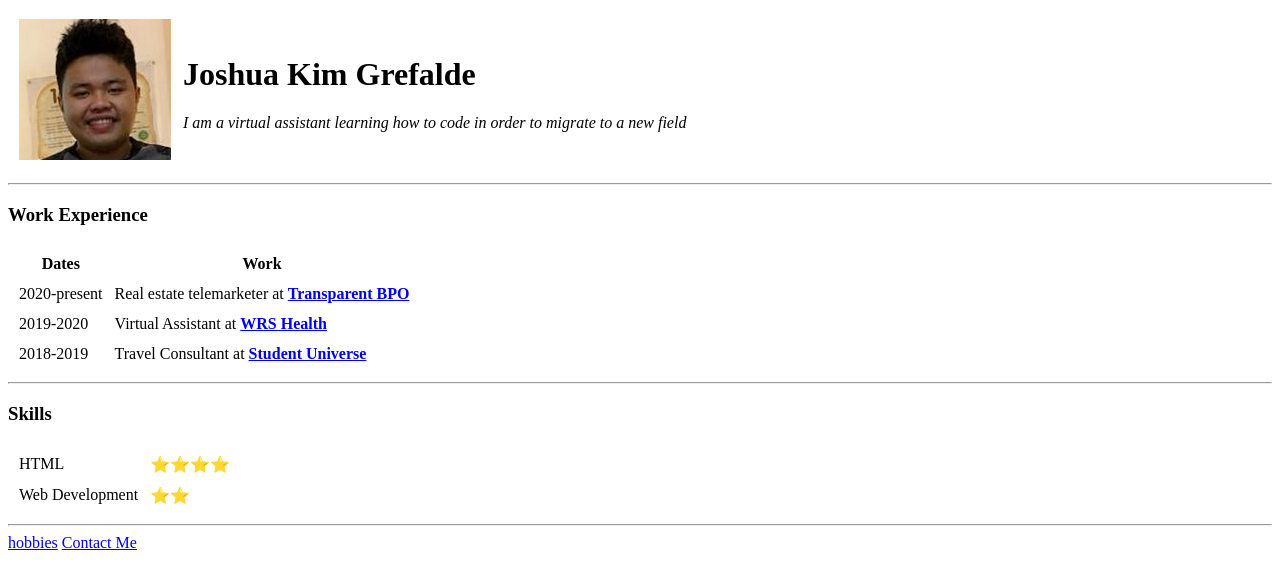
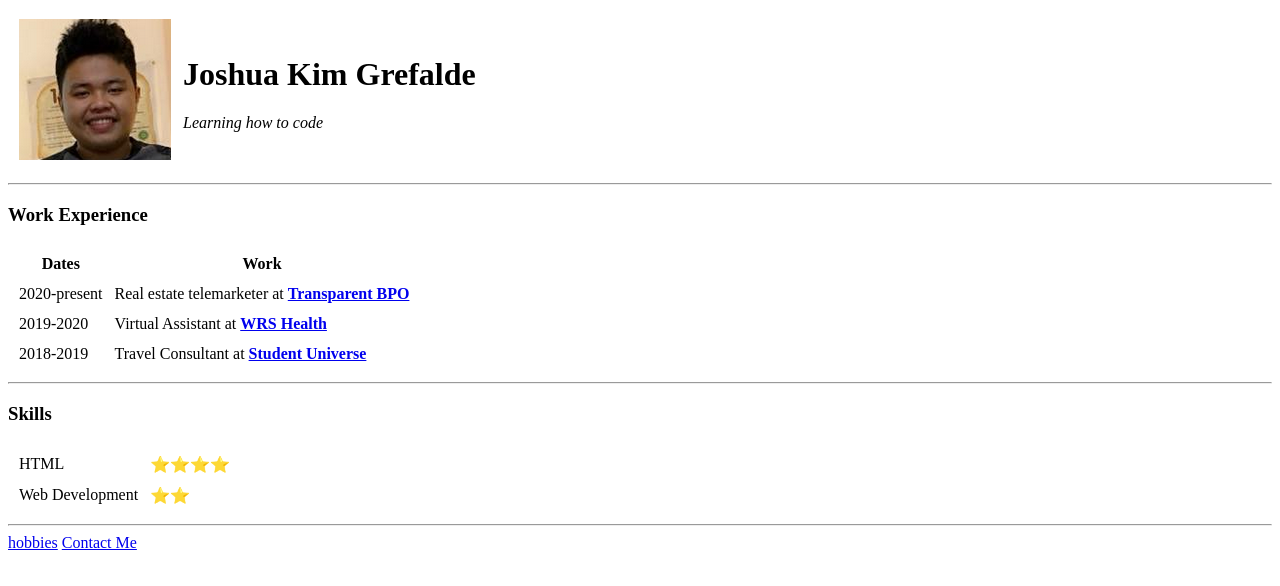
Before and after one commit to JoshuaKimGrefalde/CV, a plain HTML site: page index.html in a window 1280 px wide. Drawn offline with Linux system fonts and the light colour scheme.

Commit message:
updated heading

```diff
--- a/index.html
+++ b/index.html
@@ -10,7 +10,7 @@
         <td>
           <img src="images/josh.png" alt="Joshua Kim">
                   <td> <h1>Joshua Kim Grefalde</h1>
-          <p><em>I am a virtual assistant learning how to code in order to migrate to a new field</em></p>
+          <p><em>Learning how to code</em></p>
         </td>
       </tr>
     </table>
```
